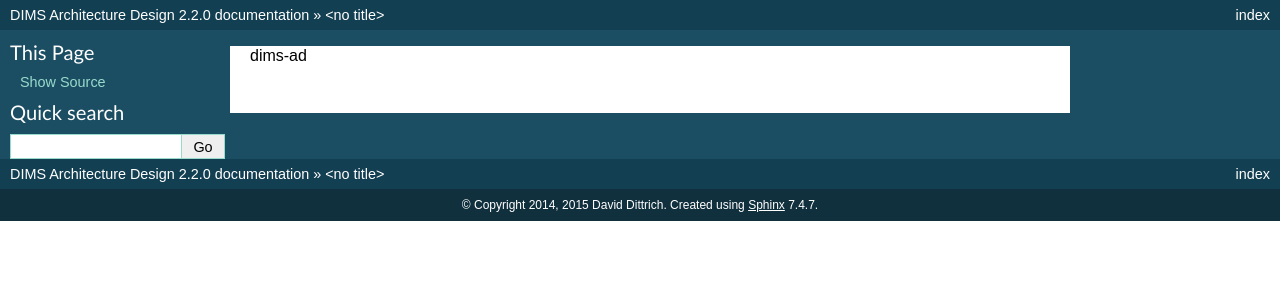
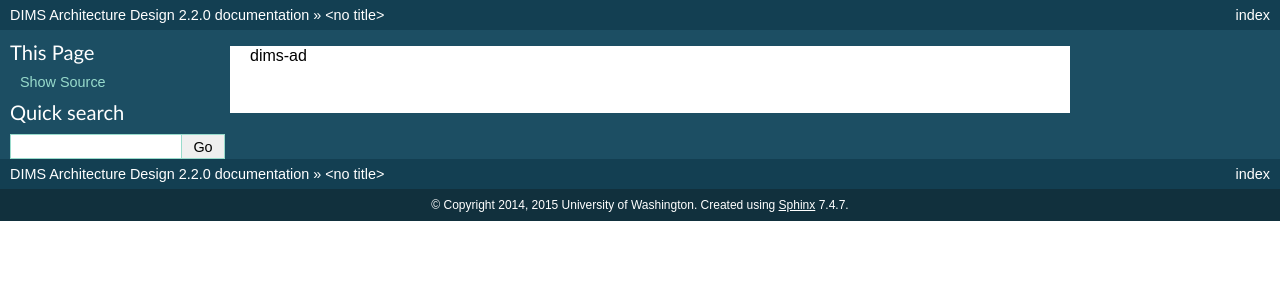
Before and after one commit to uw-dims/dims-ad, a Sphinx documentation site: the page built from source/README.rst, in a window 1280 px wide. Shown: the top 300 px of the page. Built offline with Sphinx 7.4.7, drawn with Linux system fonts in a browser that asks for light colours.

Commit message:
Add Stuart as co-author and fix copyright

```diff
--- a/source/conf.py
+++ b/source/conf.py
@@ -50,7 +50,7 @@
 
 # General information about the project.
 project = u'DIMS Architecture Design'
-copyright = u'2014, 2015 David Dittrich'
+copyright = u'2014, 2015 University of Washington'
 
 # The version info for the project you're documenting, acts as replacement for
 # |version| and |release|, also used in various other places throughout the
@@ -211,7 +211,7 @@
 #  author, documentclass [howto, manual, or own class]).
 latex_documents = [
   ('index', 'DIMSArchitectureDesign.tex', u'DIMS Architecture Design Documentation',
-   u'David Dittrich', 'manual'),
+   u'David Dittrich, Stuart Maclean', 'manual'),
 ]
 
 # The name of an image file (relative to this directory) to place at the top of
@@ -241,7 +241,7 @@
 # (source start file, name, description, authors, manual section).
 man_pages = [
     ('index', 'dimsarchitecturedesign', u'DIMS Architecture Design Documentation',
-     [u'David Dittrich'], 1)
+     [u'David Dittrich, Stuart Maclean'], 1)
 ]
 
 # If true, show URL addresses after external links.
@@ -255,7 +255,7 @@
 #  dir menu entry, description, category)
 texinfo_documents = [
   ('index', 'DIMSArchitectureDesign', u'DIMS Architecture Design Documentation',
-   u'David Dittrich', 'DIMSArchitectureDesign', 'One line description of project.',
+   u'David Dittrich, Stuart Maclean', 'DIMSArchitectureDesign', 'One line description of project.',
    'Miscellaneous'),
 ]
 
@@ -276,9 +276,9 @@
 
 # Bibliographic Dublin Core info.
 epub_title = u'DIMS Architecture Design'
-epub_author = u'David Dittrich'
-epub_publisher = u'David Dittrich'
-epub_copyright = u'2014, 2015 David Dittrich'
+epub_author = u'David Dittrich, Stuart Maclean'
+epub_publisher = u'University of Washington'
+epub_copyright = u'2014, 2015 University of Washington'
 
 # The basename for the epub file. It defaults to the project name.
 #epub_basename = u'DIMS Architecture Design'
```
